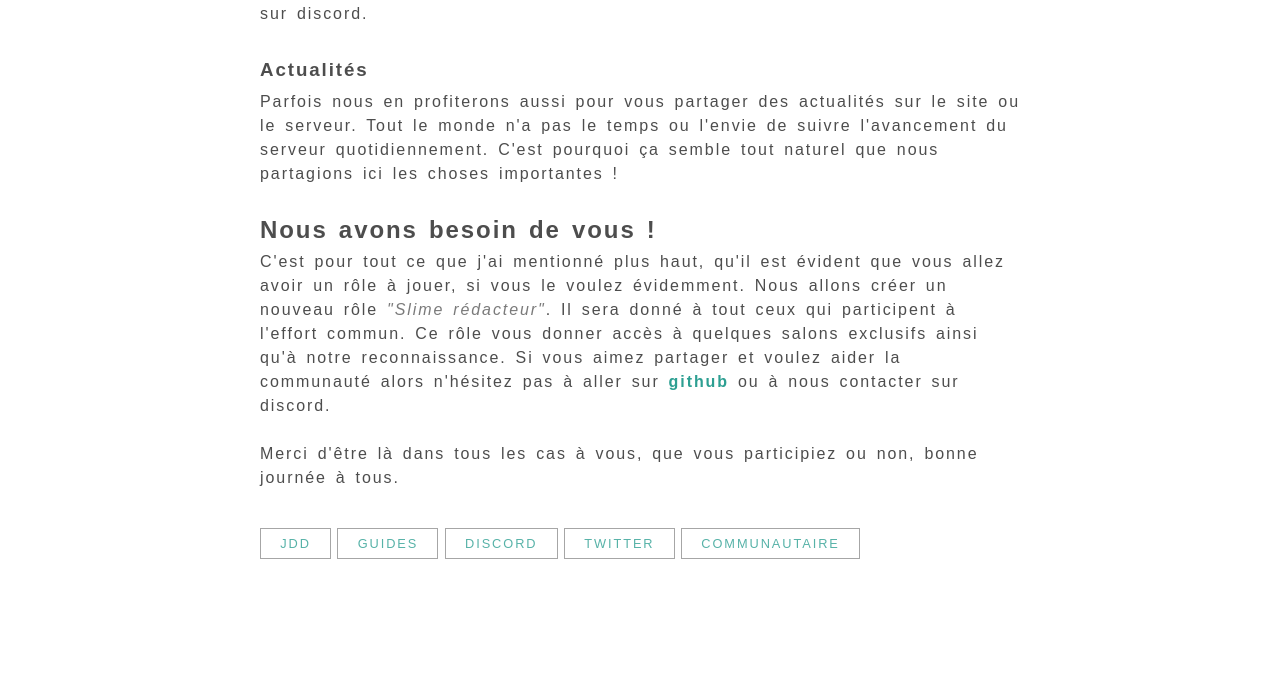
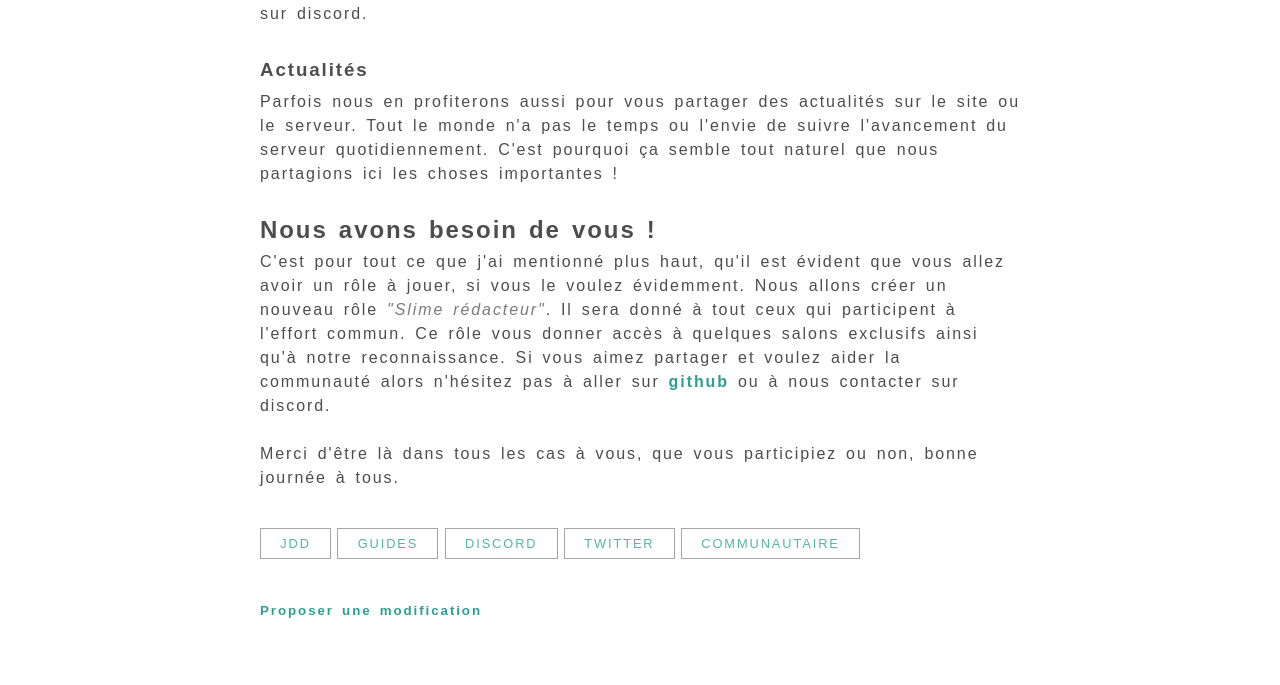
Before and after one commit to antharuu/jardin-des-devs, an Astro site: page /posts/jardin-des-devs/2022-09-03-lancement-du-site-jdd in a window 1280 px wide. Shown: the part 1911-2596 px from the top of the page. Built offline with nearby package versions, Linux system fonts and the light colour scheme; Astro itself is replaced by a stand-in of ours; a web font is replaced by a local one.

Commit message:
Edit link in posts

```diff
--- a/src/layouts/PostLayout.astro
+++ b/src/layouts/PostLayout.astro
@@ -4,8 +4,23 @@ import MainLayout from "./MainLayout.astro";
 import { getCleanCategory } from "../jdd/Categories";
 import { getCleanTag, TagsType } from "../jdd/Tags";
 import { getCleanAuthor } from "../jdd/Authors";
+import Github from "../components/Icons/Github.astro";
 
 const { frontmatter: infos } = Astro.props;
+
+function getFileName(file: string): string {
+  let parts = file.split("/");
+
+  const keepParts = [];
+  let secu = 0;
+
+  while ((keepParts[0] ?? "") !== "posts" && secu < 10) {
+    keepParts.unshift(parts.pop());
+    secu++;
+  }
+
+  return keepParts.join("/");
+}
 ---
 
 <MainLayout
@@ -49,5 +64,15 @@ const { frontmatter: infos } = Astro.props;
         ))
       }
     </div>
+    <small>
+      <a
+        href={"https://github.com/antharuu/jardin-des-devs/blob/master/src/pages/" +
+          getFileName(Astro.props.file)}
+        target="_blank"
+        rel="noopener noreferrer"
+      >
+        Proposer une modification
+      </a>
+    </small>
   </div>
 </MainLayout>
```
